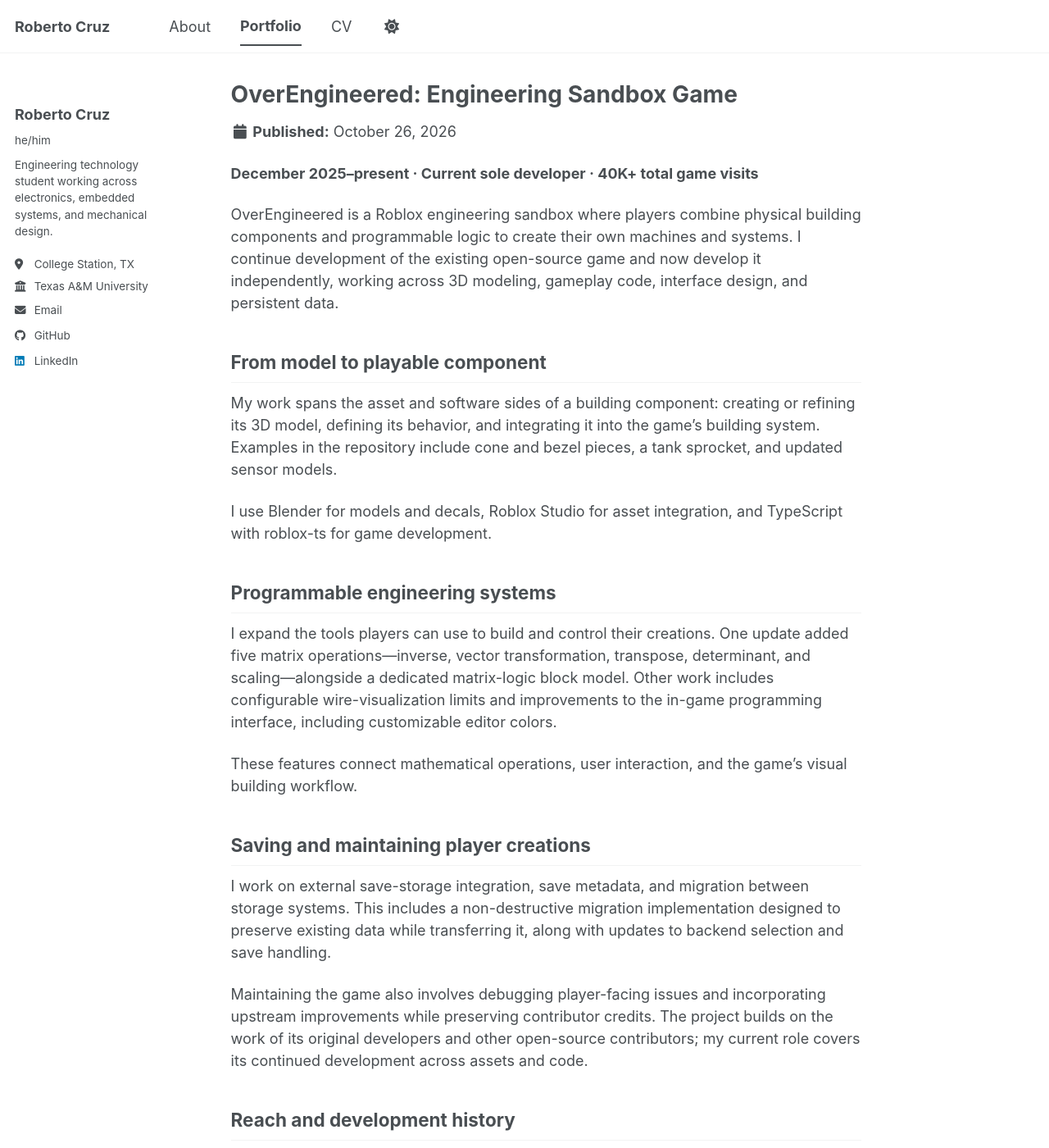
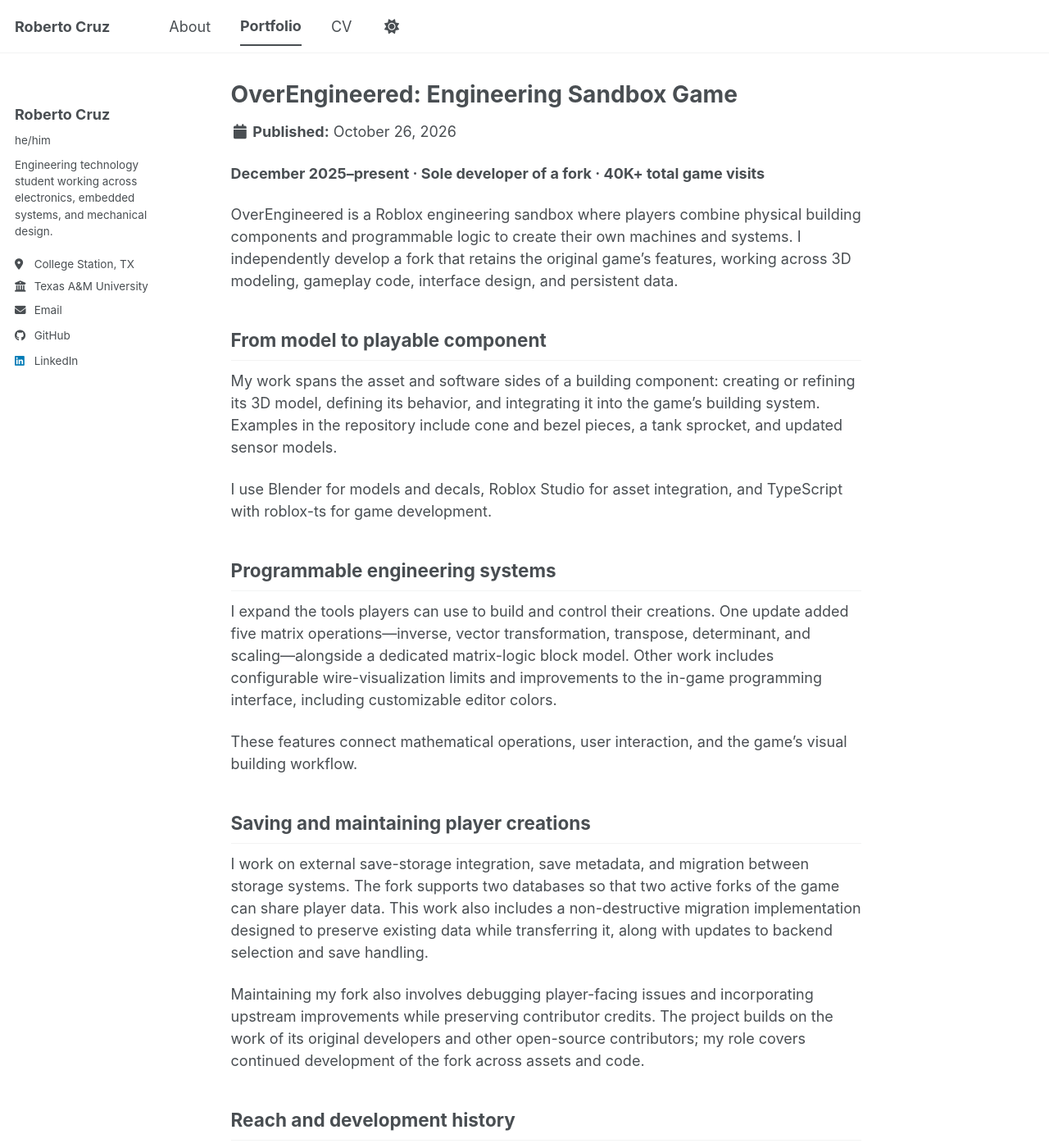
Before and after one commit to Robertoc24/Robertoc24.github.io, a Jekyll site: the page built from _portfolio/overengineered.md, in a window 1280 px wide and 1400 px high. Shown: the whole window at 82% size. Built offline with Jekyll 4.4.1, drawn with Linux system fonts in a browser that asks for light colours; a style sheet for code colours, icons or effects is not loaded.

Commit message:
more accurate overengineered section

```diff
--- a/_portfolio/overengineered.md
+++ b/_portfolio/overengineered.md
@@ -1,6 +1,6 @@
 ---
 title: "OverEngineered: Engineering Sandbox Game"
-excerpt: "Current sole developer of a Roblox engineering sandbox with 40K+ total visits, spanning 3D models, programmable systems, gameplay code, and save-system integration."
+excerpt: "Sole developer of a fork of the Roblox engineering sandbox with 40K+ total visits, spanning 3D models, programmable systems, gameplay code, and save-system integration."
 collection: "portfolio"
 permalink: "/portfolio/overengineered/"
 order: 6
@@ -8,9 +8,9 @@ share: false
 comments: false
 ---
 
-**December 2025–present · Current sole developer · 40K+ total game visits**
+**December 2025–present · Sole developer of a fork · 40K+ total game visits**
 
-OverEngineered is a Roblox engineering sandbox where players combine physical building components and programmable logic to create their own machines and systems. I continue development of the existing open-source game and now develop it independently, working across 3D modeling, gameplay code, interface design, and persistent data.
+OverEngineered is a Roblox engineering sandbox where players combine physical building components and programmable logic to create their own machines and systems. I independently develop a fork that retains the original game's features, working across 3D modeling, gameplay code, interface design, and persistent data.
 
 ## From model to playable component
 
@@ -26,9 +26,9 @@ These features connect mathematical operations, user interaction, and the game's
 
 ## Saving and maintaining player creations
 
-I work on external save-storage integration, save metadata, and migration between storage systems. This includes a non-destructive migration implementation designed to preserve existing data while transferring it, along with updates to backend selection and save handling.
+I work on external save-storage integration, save metadata, and migration between storage systems. The fork supports two databases so that two active forks of the game can share player data. This work also includes a non-destructive migration implementation designed to preserve existing data while transferring it, along with updates to backend selection and save handling.
 
-Maintaining the game also involves debugging player-facing issues and incorporating upstream improvements while preserving contributor credits. The project builds on the work of its original developers and other open-source contributors; my current role covers its continued development across assets and code.
+Maintaining my fork also involves debugging player-facing issues and incorporating upstream improvements while preserving contributor credits. The project builds on the work of its original developers and other open-source contributors; my role covers continued development of the fork across assets and code.
 
 ## Reach and development history
 
```
Also changed, not shown: _pages/about.md (+1 -1 lines), _pages/cv.md (+1 -1 lines).
